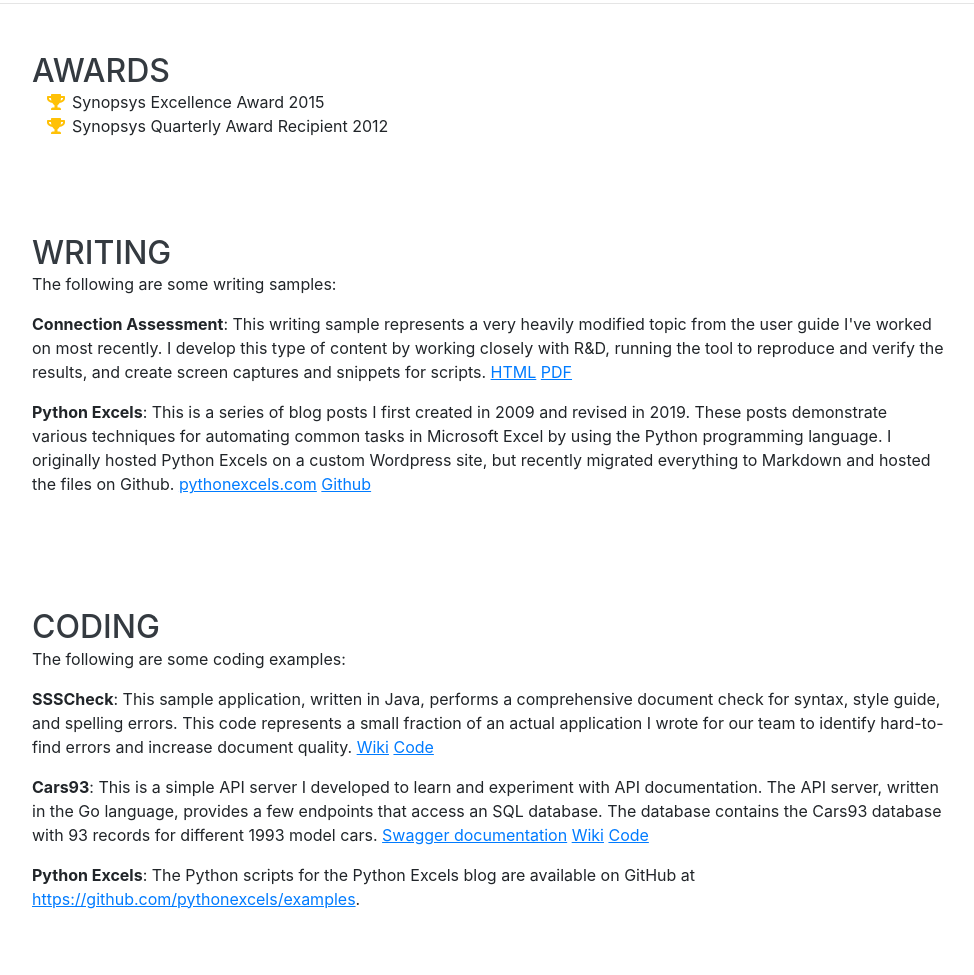
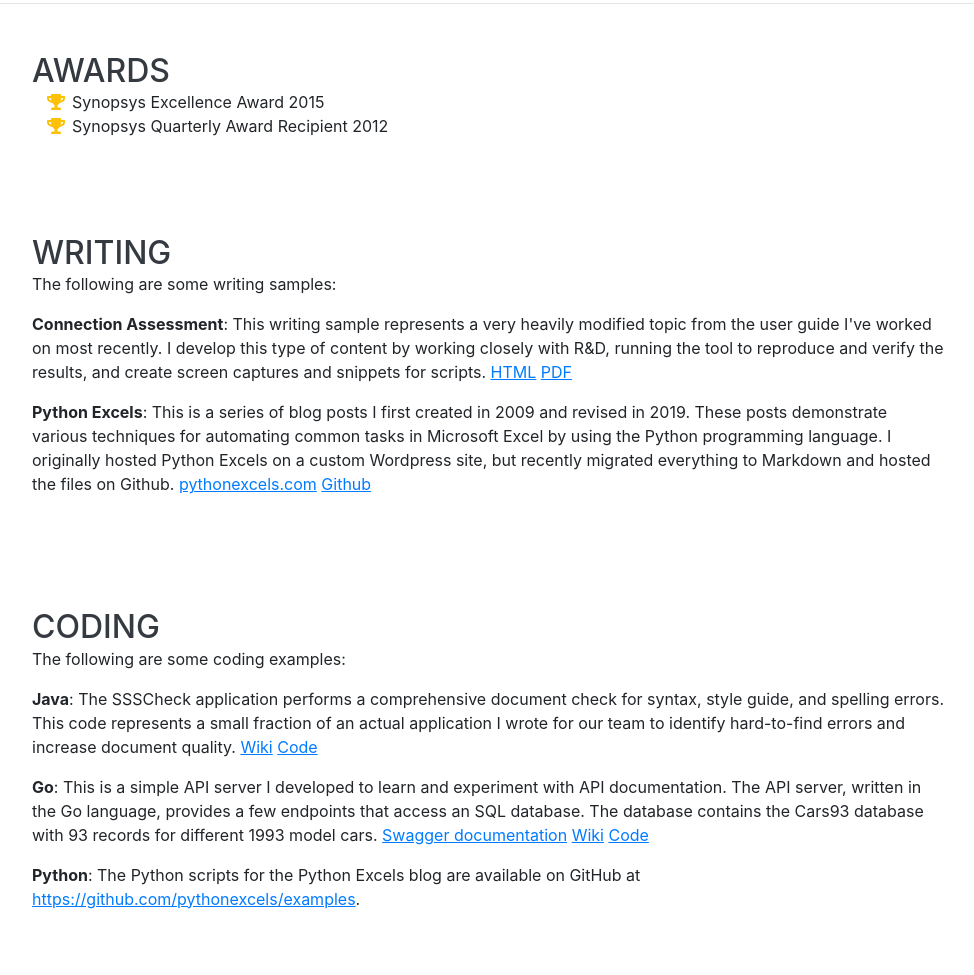
Before and after one commit to danwritesandcodes/PortfolioCV, a website with bundled scripts: page index.html in a window 1280 px wide. Shown: the part 2546-3521 px from the top of the page, without its empty margins (288-1262 px from the left). Built offline with nearby package versions, Linux system fonts and the light colour scheme; a web font is replaced by a local one.

Commit message:
2019-12-04 Update index.html

```diff
--- a/index.html
+++ b/index.html
@@ -248,10 +248,9 @@
         <div class="w-100">
             <h2 class="mb-0">Coding</h2>
             <p>The following are some coding examples:</p>
-            <p><strong>SSSCheck</strong>: This sample application, written in Java, performs a comprehensive document check for syntax, style guide, and spelling errors. This code represents a small fraction of an actual application I wrote for our team to identify hard-to-find errors and increase document quality. <a href="https://github.com/danwritesandcodes/SSSCheck/wiki/1-Overview" target="_blank" style="text-decoration: underline;">Wiki</a> <a href="https://github.com/danwritesandcodes/SSSCheck" target="_blank" style="text-decoration: underline;">Code</a></p>
-            <p><strong>Cars93</strong>: This is a simple API server I developed to learn and experiment with API documentation. The API server, written in the Go language, provides a few endpoints that access an SQL database. The database contains the Cars93 database with 93 records for different 1993 model cars. <a href="https://swaggerhub.com" target="_blank" style="text-decoration: underline;">Swagger documentation</a> <a href="https://github.com/danwritesandcodes/Cars93API/wiki" target="_blank" style="text-decoration: underline;">Wiki</a> <a href="https://github.com/danwritesandcodes/Cars93API" target="_blank" style="text-decoration: underline;">Code</a></p>
-
-            <p><strong>Python Excels</strong>: The Python scripts for the Python Excels blog are available on GitHub at <a href="https://github.com/pythonexcels/examples" target="_blank" style="text-decoration: underline;">https://github.com/pythonexcels/examples</a>.</p>
+            <p><strong>Java</strong>: The SSSCheck application performs a comprehensive document check for syntax, style guide, and spelling errors. This code represents a small fraction of an actual application I wrote for our team to identify hard-to-find errors and increase document quality. <a href="https://github.com/danwritesandcodes/SSSCheck/wiki/1-Overview" target="_blank" style="text-decoration: underline;">Wiki</a> <a href="https://github.com/danwritesandcodes/SSSCheck" target="_blank" style="text-decoration: underline;">Code</a></p>
+            <p><strong>Go</strong>: This is a simple API server I developed to learn and experiment with API documentation. The API server, written in the Go language, provides a few endpoints that access an SQL database. The database contains the Cars93 database with 93 records for different 1993 model cars. <a href="https://swaggerhub.com" target="_blank" style="text-decoration: underline;">Swagger documentation</a> <a href="https://github.com/danwritesandcodes/Cars93API/wiki" target="_blank" style="text-decoration: underline;">Wiki</a> <a href="https://github.com/danwritesandcodes/Cars93API" target="_blank" style="text-decoration: underline;">Code</a></p>
+            <p><strong>Python</strong>: The Python scripts for the Python Excels blog are available on GitHub at <a href="https://github.com/pythonexcels/examples" target="_blank" style="text-decoration: underline;">https://github.com/pythonexcels/examples</a>.</p>
 
         </div>
     </section>
```
